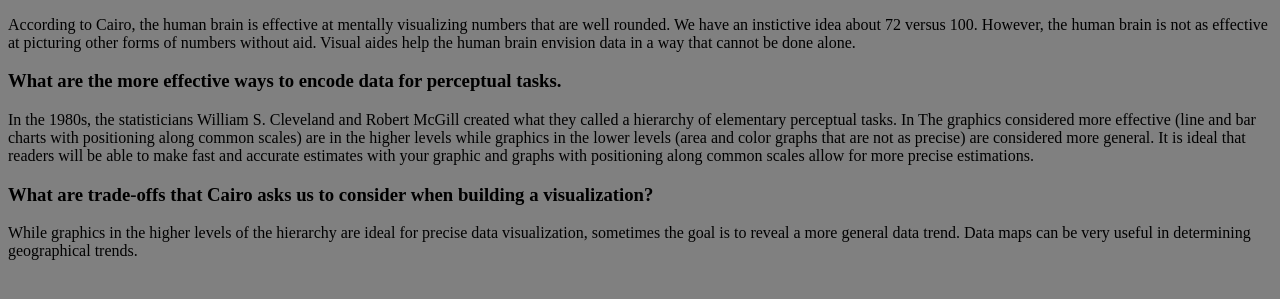
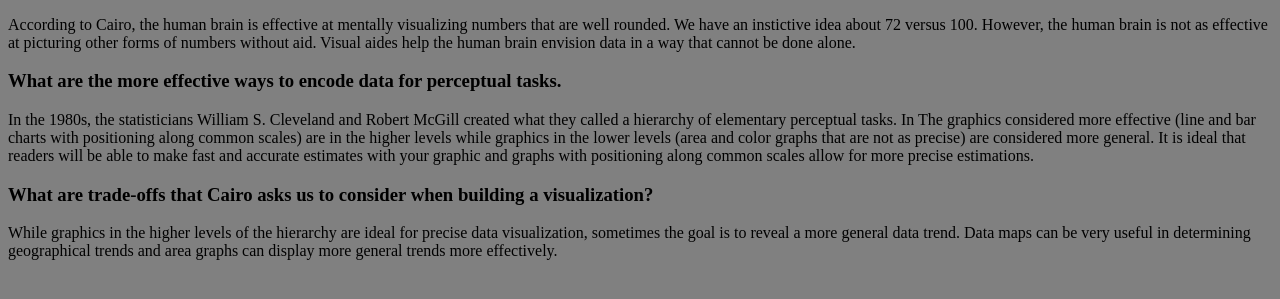
Before and after one commit to NotBenHodges/makingSomethingGreat, a plain HTML site: page index.html in a window 1280 px wide. Shown: the part 105-404 px from the top of the page. Drawn offline with Linux system fonts and the light colour scheme.

Commit message:
final product

```diff
--- a/index.html
+++ b/index.html
@@ -25,6 +25,7 @@
     <h3>What are trade-offs that Cairo asks us to consider when building a visualization?</h3>
     <p>While graphics in the higher levels of the hierarchy are ideal for precise
     data visualization, sometimes the goal is to reveal a more general data trend.
-    Data maps can be very useful in determining geographical trends.</p>
+    Data maps can be very useful in determining geographical trends and area graphs
+    can display more general trends more effectively.</p>
   </body>
 </html>
```
